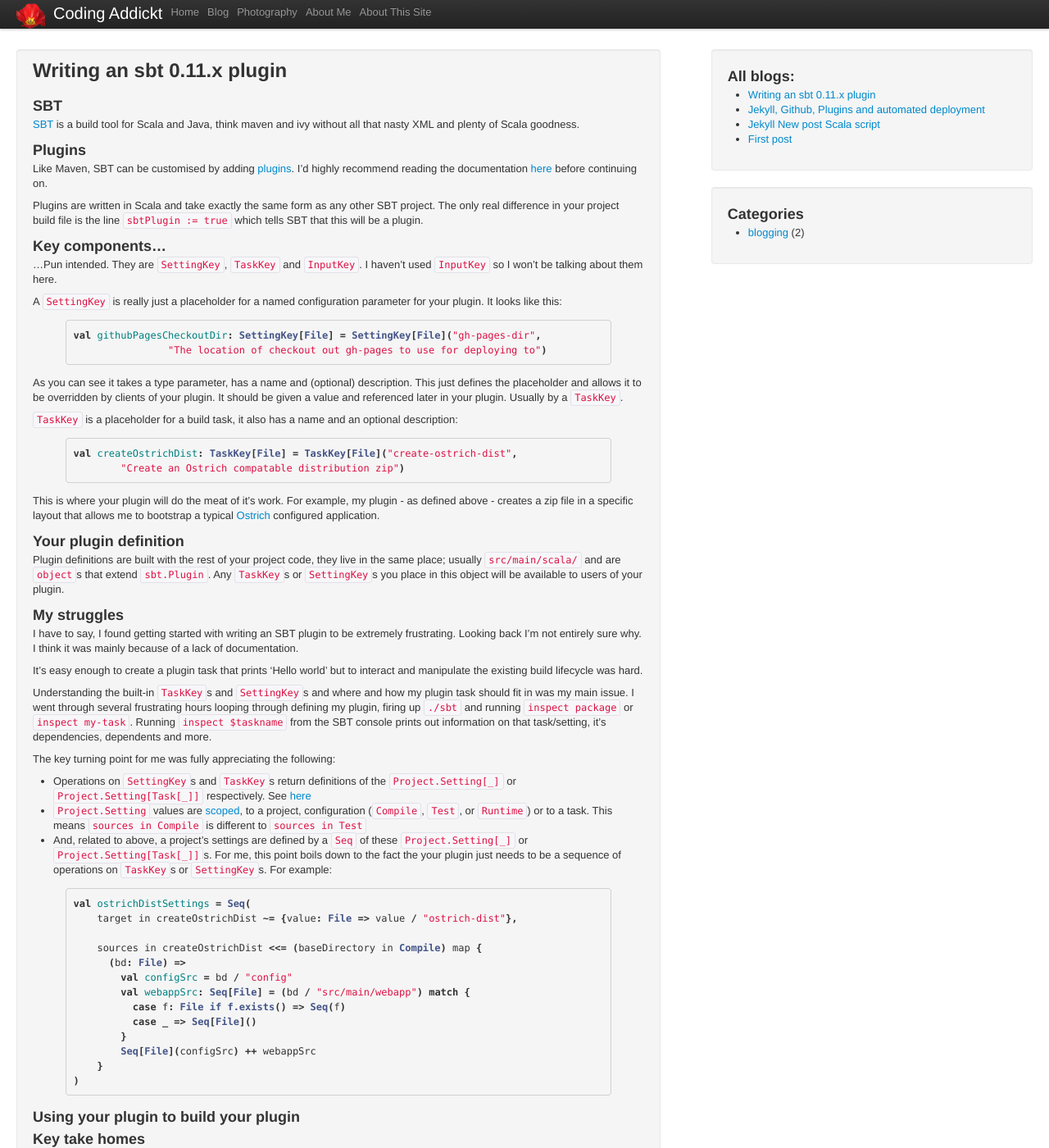
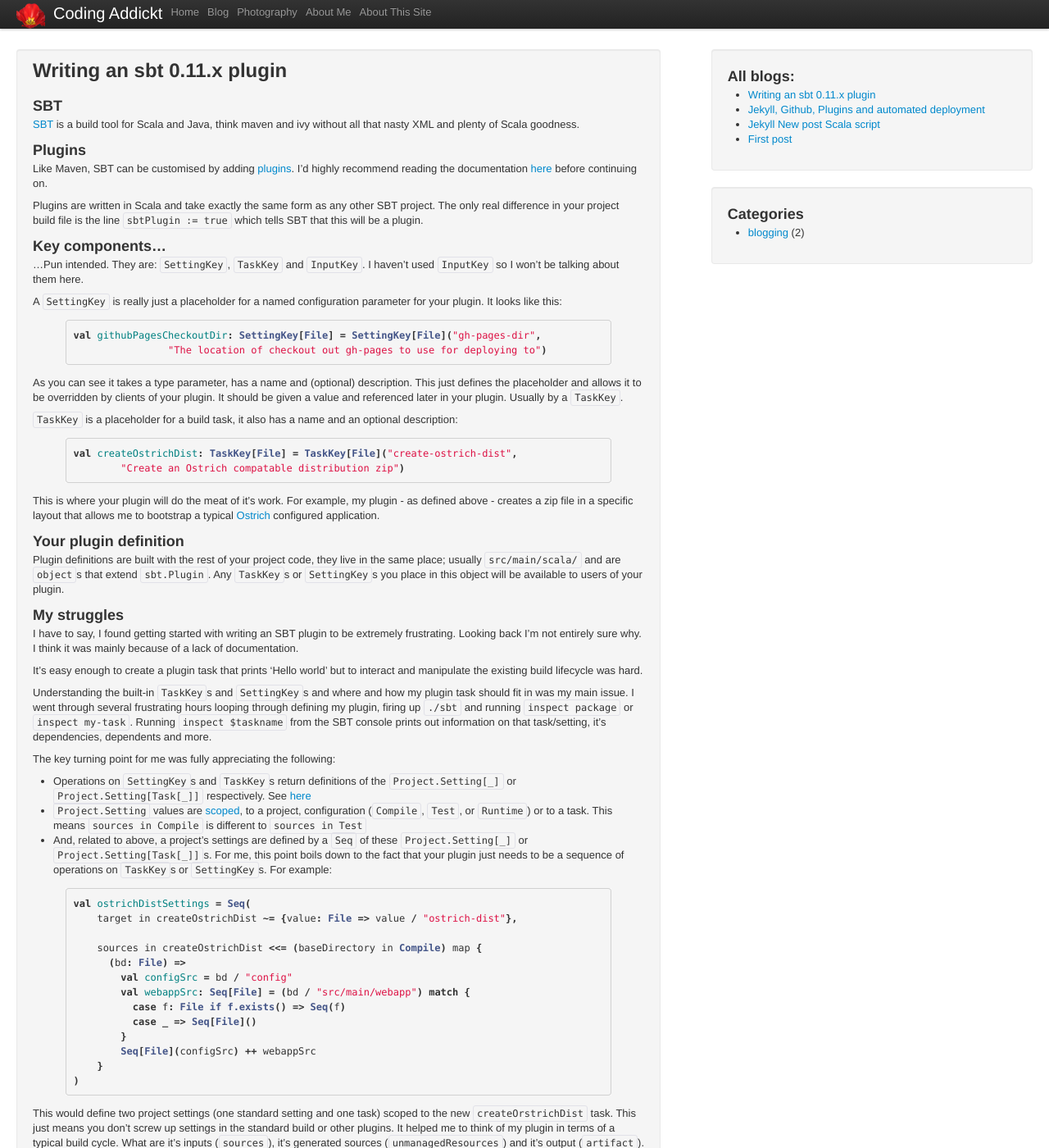
Before and after one commit to oxlade39/oxlade39.github.com, a Jekyll site: the page built from _posts/2012-04-23-Writing-an-sbt-plugin.md, in a window 1280 px wide and 1400 px high. Shown: the whole window at 82% size. Built offline with Jekyll 4.4.1, drawn with Linux system fonts in a browser that asks for light colours; nearby versions of some CDN libraries; comment, search, counter and statistics services are not loaded; some of the changed text lies outside the part shown.

```diff
--- a/_posts/2012-04-23-Writing-an-sbt-plugin.md
+++ b/_posts/2012-04-23-Writing-an-sbt-plugin.md
@@ -13,7 +13,7 @@ Plugins are written in Scala and take exactly the same form as any other SBT pro
 
 ### Key components...
 ...Pun intended.
-They are `SettingKey`, `TaskKey` and `InputKey`. I haven't used `InputKey` so I won't be talking about them here.
+They are: `SettingKey`, `TaskKey` and `InputKey`. I haven't used `InputKey` so I won't be talking about them here.
 
 A `SettingKey` is really just a placeholder for a named configuration parameter for your plugin. It looks like this:
 {% highlight scala %}
@@ -42,7 +42,7 @@ Understanding the built-in `TaskKey`s and `SettingKey`s and where and how my plu
 The key turning point for me was fully appreciating the following:
 - Operations on `SettingKey`s and `TaskKey`s return definitions of the `Project.Setting[_]` or `Project.Setting[Task[_]]` respectively. See [here](https://github.com/harrah/xsbt/wiki/Getting-Started-More-About-Settings)
 - `Project.Setting` values are [scoped](https://github.com/harrah/xsbt/wiki/Getting-Started-Scopes), to a project, configuration (`Compile`, `Test`, or `Runtime`) or to a task. This means `sources in Compile` is different to `sources in Test`
-- And, related to above, a project's settings are defined by a `Seq` of these `Project.Setting[_]` or `Project.Setting[Task[_]]`s. For me, this point boils down to the fact the your plugin just needs to be a sequence of operations on `TaskKey`s or `SettingKey`s. For example:
+- And, related to above, a project's settings are defined by a `Seq` of these `Project.Setting[_]` or `Project.Setting[Task[_]]`s. For me, this point boils down to the fact that your plugin just needs to be a sequence of operations on `TaskKey`s or `SettingKey`s. For example:
 {% highlight scala %}
 val ostrichDistSettings = Seq(
     target in createOstrichDist ~= {value: File => value / "ostrich-dist"},
@@ -58,7 +58,18 @@ val ostrichDistSettings = Seq(
     }
 )
 {% endhighlight %}
+This would define two project settings (one standard setting and one task) scoped to the new `createOrstrichDist` task. This just means you don't screw up settings in the standard build or other plugins. It helped me to think of my plugin in terms of a typical build cycle. What are it's inputs (`sources`), it's generated sources (`unmanagedResources`) and it's output (`artifact`).
 
 ### Using your plugin to build your plugin
+If, like me, your head explodes on dealing with anything recursive then this is quite confusing but it's possible with SBT.
 
-### Key take homes
+Say you're writing a plugin to automate document generation from your tests, you're probably going to want to generate documentation for the plugin itself. If you want to understand why this works you should read [this](https://github.com/harrah/xsbt/wiki/Getting-Started-Full-Def) otherwise just add this to `./project/plugins.sbt` __not__ `./build.sbt`:
+{% highlight scala %}
+unmanagedSourceDirectories in Compile <+= baseDirectory.apply(_ / ".." / "src" / "main" / "scala")
+{% endhighlight %}
+Then reference your plugin from your `build.sbt` like you would if you were depending on a plugin normally.
+
+### Summary
+Writing an SBT plugin isn't simple but have you ever tried to write a Maven plugin? and remember writing jelly script for Maven 1? If you work out the basics of [scoping](https://github.com/harrah/xsbt/wiki/Getting-Started-Scopes), [settings](https://github.com/harrah/xsbt/wiki/Getting-Started-More-About-Settings) and existing build settings you'll be fine.
+
+I decided to write this after writing [a plugin to create binary distributions](https://github.com/oxlade39/ostrich-dist-plugin) for another project I'm working on. Have a look through the [source](https://github.com/oxlade39/ostrich-dist-plugin)
```
Also changed, not shown: css/bootstrap.css.
